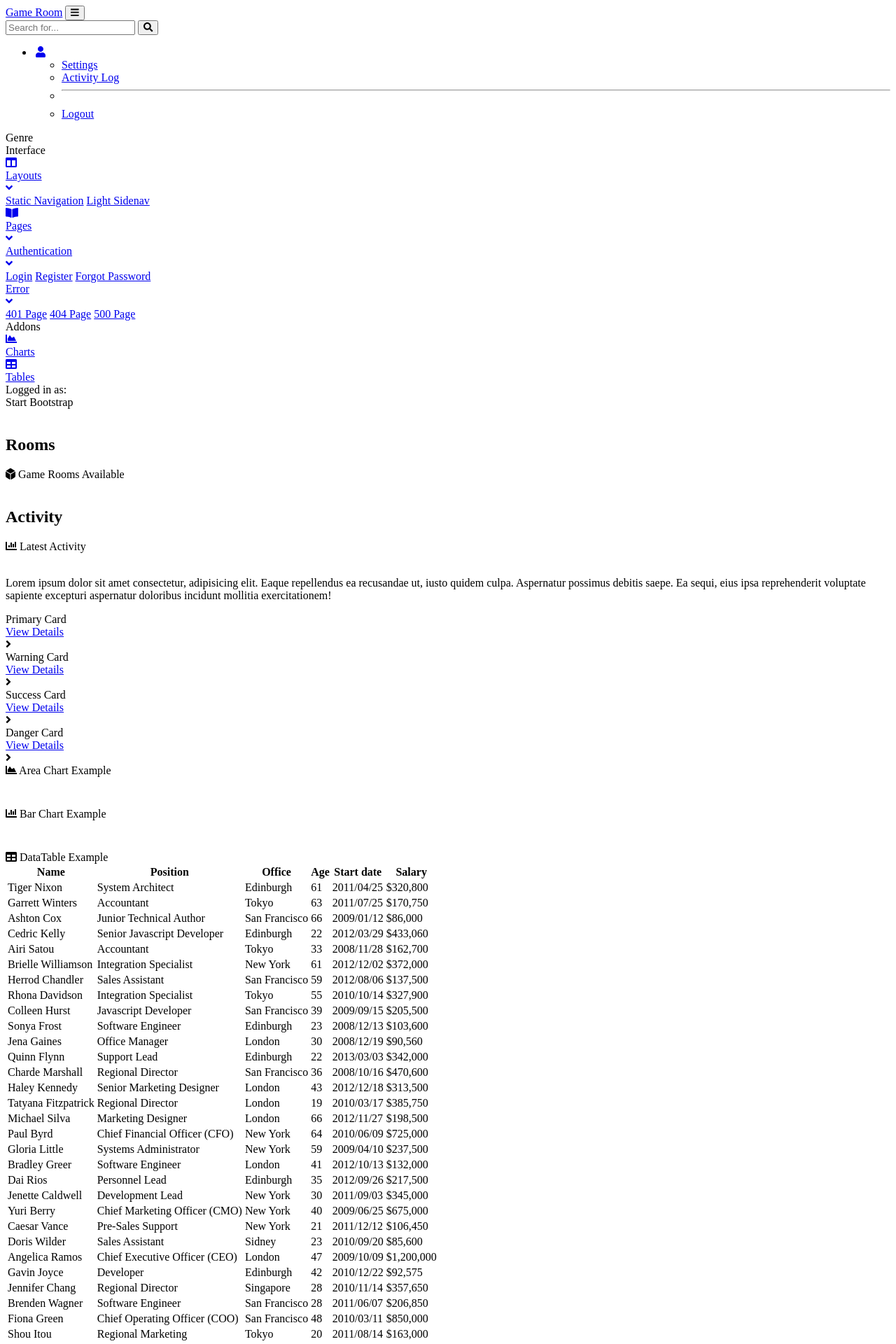
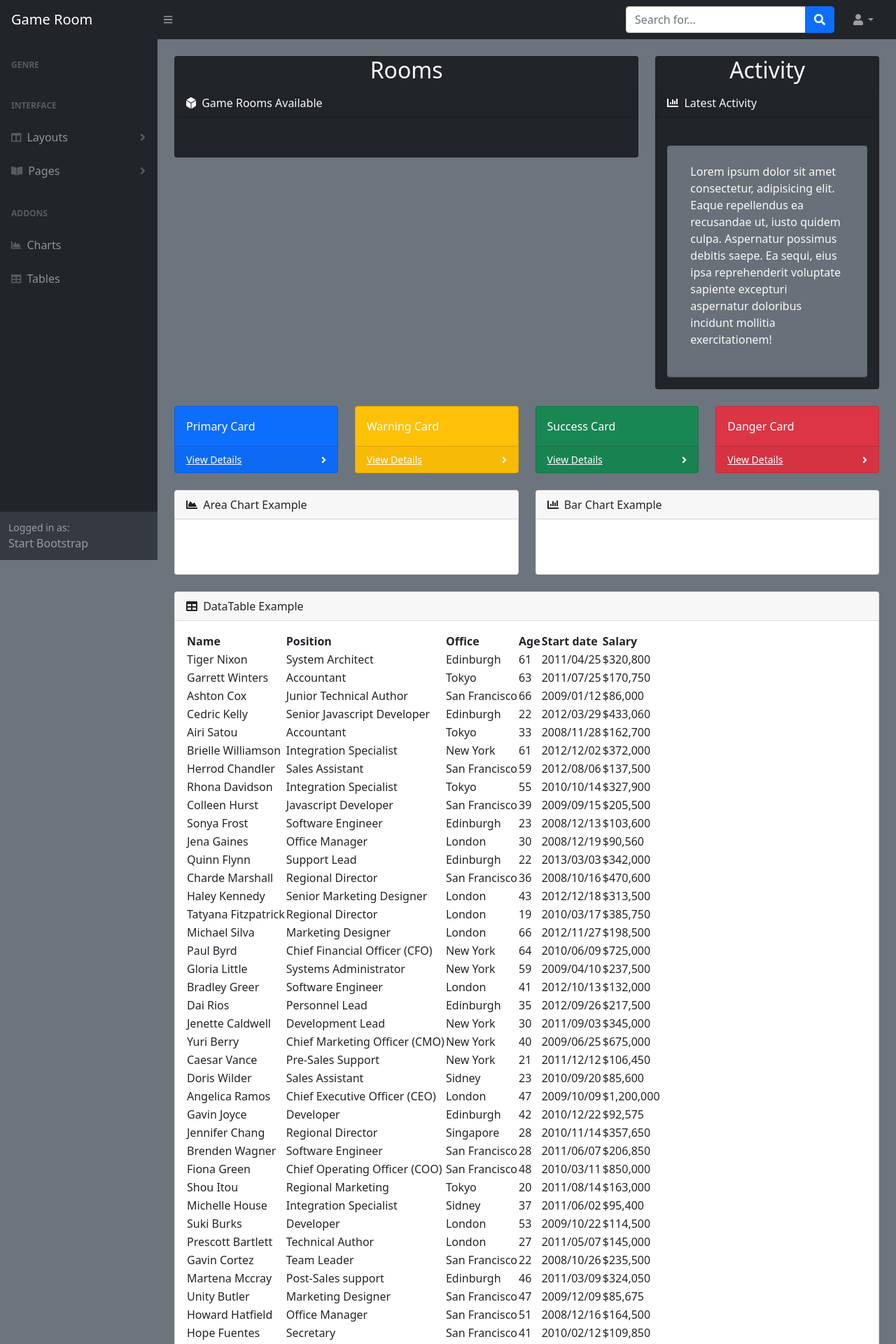
Before and after one commit to Ario124/Game_Room, a Django app: page / in a window 1280 px wide. Shown: the top 1920 px of the page at 70% size. Run offline with Django 3.2, Linux system fonts and the light colour scheme; data that the repository does not hold is empty; some libraries are stand-ins or nearby versions.

Commit message:
Added sidebar to home.html

```diff
--- a/base/templates/base/home.html
+++ b/base/templates/base/home.html
@@ -709,7 +709,7 @@
                         </div>
                     </div>
                 </main>
-                <footer class="py-4 bg-light mt-auto">
+                <footer class="py-4 bg-dark mt-auto">
                     <div class="container-fluid px-4">
                         <div class="d-flex align-items-center justify-content-between small">
                             <div class="text-muted">Copyright &copy; Your Website 2021</div>
@@ -723,7 +723,6 @@
                 </footer>
             </div>
         </div>
-        <script src="https://cdn.jsdelivr.net/npm/bootstrap@5.1.3/dist/js/bootstrap.bundle.min.js" crossorigin="anonymous"></script>
     </body>
 </html>
 {% endblock %}
--- /dev/null
+++ b/static/styles/style.css
@@ -0,0 +1,231 @@
+.fixed-top, .sb-nav-fixed #layoutSidenav #layoutSidenav_nav, .sb-nav-fixed .sb-topnav {
+    position: fixed;
+    top: 0;
+    right: 0;
+    left: 0;
+    z-index: 1030;
+  }
+
+html,
+body {
+  height: 100%;
+}
+
+
+#layoutSidenav {
+  display: flex;
+}
+#layoutSidenav #layoutSidenav_nav {
+  flex-basis: 225px;
+  flex-shrink: 0;
+  transition: transform 0.15s ease-in-out;
+  z-index: 1038;
+  transform: translateX(-225px);
+}
+#layoutSidenav #layoutSidenav_content {
+  position: relative;
+  display: flex;
+  flex-direction: column;
+  justify-content: space-between;
+  min-width: 0;
+  flex-grow: 1;
+  min-height: calc(100vh - 56px);
+  margin-left: -225px;
+}
+
+.sb-sidenav-toggled #layoutSidenav #layoutSidenav_nav {
+  transform: translateX(0);
+}
+.sb-sidenav-toggled #layoutSidenav #layoutSidenav_content:before {
+  content: "";
+  display: block;
+  position: absolute;
+  top: 0;
+  left: 0;
+  width: 100%;
+  height: 100%;
+  background: #000;
+  z-index: 1037;
+  opacity: 0.5;
+  transition: opacity 0.3s ease-in-out;
+}
+
+@media (min-width: 992px) {
+  #layoutSidenav #layoutSidenav_nav {
+    transform: translateX(0);
+  }
+  #layoutSidenav #layoutSidenav_content {
+    margin-left: 0;
+    transition: margin 0.15s ease-in-out;
+  }
+
+  .sb-sidenav-toggled #layoutSidenav #layoutSidenav_nav {
+    transform: translateX(-225px);
+  }
+  .sb-sidenav-toggled #layoutSidenav #layoutSidenav_content {
+    margin-left: -225px;
+  }
+  .sb-sidenav-toggled #layoutSidenav #layoutSidenav_content:before {
+    display: none;
+  }
+}
+.sb-nav-fixed .sb-topnav {
+  z-index: 1039;
+}
+.sb-nav-fixed #layoutSidenav #layoutSidenav_nav {
+  width: 225px;
+  height: 100vh;
+  z-index: 1038;
+}
+.sb-nav-fixed #layoutSidenav #layoutSidenav_nav .sb-sidenav {
+  padding-top: 56px;
+}
+.sb-nav-fixed #layoutSidenav #layoutSidenav_nav .sb-sidenav .sb-sidenav-menu {
+  overflow-y: auto;
+}
+.sb-nav-fixed #layoutSidenav #layoutSidenav_content {
+  padding-left: 225px;
+  top: 56px;
+}
+
+#layoutError {
+  display: flex;
+  flex-direction: column;
+  min-height: 100vh;
+}
+#layoutError #layoutError_content {
+  min-width: 0;
+  flex-grow: 1;
+}
+#layoutError #layoutError_footer {
+  min-width: 0;
+}
+
+.img-error {
+  max-width: 20rem;
+}
+
+.nav .nav-link .sb-nav-link-icon,
+.sb-sidenav-menu .nav-link .sb-nav-link-icon {
+  margin-right: 0.5rem;
+}
+
+.sb-topnav {
+  padding-left: 0;
+  height: 56px;
+  z-index: 1039;
+}
+.sb-topnav .navbar-brand {
+  width: 225px;
+  margin: 0;
+}
+.sb-topnav.navbar-dark #sidebarToggle {
+  color: rgba(255, 255, 255, 0.5);
+}
+.sb-topnav.navbar-light #sidebarToggle {
+  color: #212529;
+}
+
+.sb-sidenav {
+  display: flex;
+  flex-direction: column;
+  height: 100%;
+  flex-wrap: nowrap;
+}
+.sb-sidenav .sb-sidenav-menu {
+  flex-grow: 1;
+}
+.sb-sidenav .sb-sidenav-menu .nav {
+  flex-direction: column;
+  flex-wrap: nowrap;
+}
+.sb-sidenav .sb-sidenav-menu .nav .sb-sidenav-menu-heading {
+  padding: 1.75rem 1rem 0.75rem;
+  font-size: 0.75rem;
+  font-weight: bold;
+  text-transform: uppercase;
+}
+.sb-sidenav .sb-sidenav-menu .nav .nav-link {
+  display: flex;
+  align-items: center;
+  padding-top: 0.75rem;
+  padding-bottom: 0.75rem;
+  position: relative;
+}
+.sb-sidenav .sb-sidenav-menu .nav .nav-link .sb-nav-link-icon {
+  font-size: 0.9rem;
+}
+.sb-sidenav .sb-sidenav-menu .nav .nav-link .sb-sidenav-collapse-arrow {
+  display: inline-block;
+  margin-left: auto;
+  transition: transform 0.15s ease;
+}
+.sb-sidenav .sb-sidenav-menu .nav .nav-link.collapsed .sb-sidenav-collapse-arrow {
+  transform: rotate(-90deg);
+}
+.sb-sidenav .sb-sidenav-menu .nav .sb-sidenav-menu-nested {
+  margin-left: 1.5rem;
+  flex-direction: column;
+}
+.sb-sidenav .sb-sidenav-footer {
+  padding: 0.75rem;
+  flex-shrink: 0;
+}
+
+.sb-sidenav-dark {
+  background-color: #212529;
+  color: rgba(255, 255, 255, 0.5);
+}
+.sb-sidenav-dark .sb-sidenav-menu .sb-sidenav-menu-heading {
+  color: rgba(255, 255, 255, 0.25);
+}
+.sb-sidenav-dark .sb-sidenav-menu .nav-link {
+  color: rgba(255, 255, 255, 0.5);
+}
+.sb-sidenav-dark .sb-sidenav-menu .nav-link .sb-nav-link-icon {
+  color: rgba(255, 255, 255, 0.25);
+}
+.sb-sidenav-dark .sb-sidenav-menu .nav-link .sb-sidenav-collapse-arrow {
+  color: rgba(255, 255, 255, 0.25);
+}
+.sb-sidenav-dark .sb-sidenav-menu .nav-link:hover {
+  color: #fff;
+}
+.sb-sidenav-dark .sb-sidenav-menu .nav-link.active {
+  color: #fff;
+}
+.sb-sidenav-dark .sb-sidenav-menu .nav-link.active .sb-nav-link-icon {
+  color: #fff;
+}
+.sb-sidenav-dark .sb-sidenav-footer {
+  background-color: #343a40;
+}
+
+.sb-sidenav-light {
+  background-color: #f8f9fa;
+  color: #212529;
+}
+.sb-sidenav-light .sb-sidenav-menu .sb-sidenav-menu-heading {
+  color: #adb5bd;
+}
+.sb-sidenav-light .sb-sidenav-menu .nav-link {
+  color: #212529;
+}
+.sb-sidenav-light .sb-sidenav-menu .nav-link .sb-nav-link-icon {
+  color: #adb5bd;
+}
+.sb-sidenav-light .sb-sidenav-menu .nav-link .sb-sidenav-collapse-arrow {
+  color: #adb5bd;
+}
+.sb-sidenav-light .sb-sidenav-menu .nav-link:hover {
+  color: #0d6efd;
+}
+.sb-sidenav-light .sb-sidenav-menu .nav-link.active {
+  color: #0d6efd;
+}
+.sb-sidenav-light .sb-sidenav-menu .nav-link.active .sb-nav-link-icon {
+  color: #0d6efd;
+}
+.sb-sidenav-light .sb-sidenav-footer {
+  background-color: #e9ecef;
+}
--- a/templates/main.html
+++ b/templates/main.html
@@ -5,8 +5,8 @@
     <meta charset="UTF-8">
     <meta http-equiv="X-UA-Compatible" content="IE=edge">
     <meta name="viewport" content="width=device-width, initial-scale=1.0">
-    <link rel="stylesheet" href="https://cdnjs.cloudflare.com/ajax/libs/malihu-custom-scrollbar-plugin/3.1.5/jquery.mCustomScrollbar.min.css">
-    <link rel="stylesheet" href="{% static 'styles/styles.css' %}" />
+    <link href="https://cdn.jsdelivr.net/npm/bootstrap@5.1.3/dist/css/bootstrap.min.css" rel="stylesheet" integrity="sha384-1BmE4kWBq78iYhFldvKuhfTAU6auU8tT94WrHftjDbrCEXSU1oBoqyl2QvZ6jIW3" crossorigin="anonymous">
+    <link rel="stylesheet" href="{% static 'styles/style.css' %}" />
     <title>Game Room</title>
 </head>
 <body>
@@ -26,5 +26,6 @@
 
       <script src="{% static 'js/scripts.js' %}"></script>
       <script src="https://cdnjs.cloudflare.com/ajax/libs/font-awesome/5.15.3/js/all.min.js" crossorigin="anonymous"></script>
+      <script src="https://cdn.jsdelivr.net/npm/bootstrap@5.1.3/dist/js/bootstrap.bundle.min.js" integrity="sha384-ka7Sk0Gln4gmtz2MlQnikT1wXgYsOg+OMhuP+IlRH9sENBO0LRn5q+8nbTov4+1p" crossorigin="anonymous"></script>
 </body>
 </html>
```
Also changed, not shown: 1 other file.
